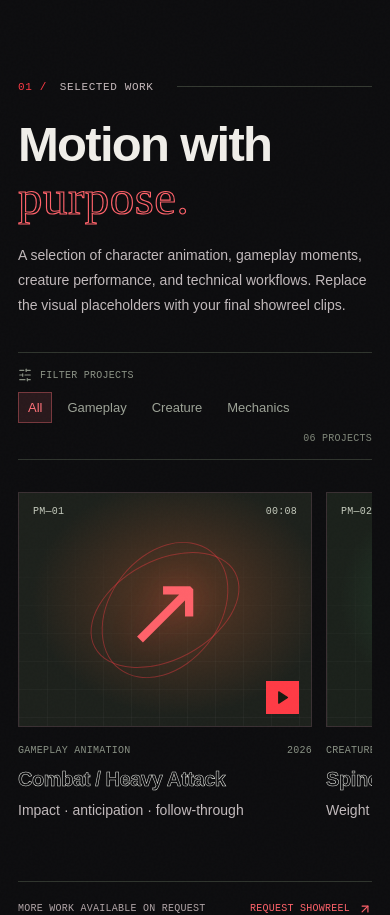
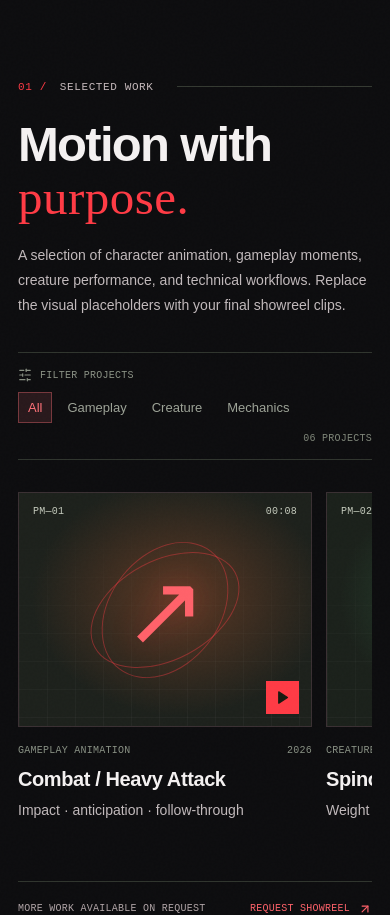
Before and after one commit to priyanshu841/priyanshu-portfolio, a React (Vite) app: page / in a window 390 px wide. Shown: the part 1082-1997 px from the top of the page. Built offline with nearby package versions, Linux system fonts and the light colour scheme.

Commit message:
Revert today's text typography changes

```diff
--- a/src/styles.css
+++ b/src/styles.css
@@ -235,21 +235,3 @@ body{color:#f4f1f1}
 .software-empty span{font-size:13px;color:#c2babc}
 @media(max-width:900px){.software-controls{grid-template-columns:1fr auto}.software-search{grid-column:1/-1}.software-filter-groups{flex-direction:row;flex-wrap:wrap}.software-updates{grid-template-columns:1fr 1.3fr}.software-updates>a{grid-column:1/-1}.software-feature-copy{padding:25px}}
 @media(max-width:650px){.software-feature{grid-template-columns:1fr}.software-feature-copy{padding:23px}.software-feature-copy h3{font-size:35px;margin-top:22px}.software-feature-visual{min-height:220px;border-left:0;border-top:1px solid #493337}.software-updates{grid-template-columns:1fr;gap:12px;padding:18px 0}.software-updates>a{grid-column:auto}.software-controls{grid-template-columns:1fr;gap:12px}.software-search{grid-column:auto}.software-filter-groups{flex-direction:column;gap:8px}.software-filter-groups .filters{flex-wrap:wrap}.software-controls .result-count{margin-left:0}.script-specs{grid-template-columns:1fr 1fr}.script-details-toggle{font-size:8px}}
-
-
-/* Only red accent words use outline styling; white heading text stays solid. */
-.hero h1,.section-heading h2,.technical-layout h2,.about-layout h2,.contact-main h2,.resume-copy h2{
-  color:#f0eee9;-webkit-text-fill-color:#f0eee9;-webkit-text-stroke:0;
-}
-/* Red accent words get a red outline; all other heading text keeps its existing style. */
-.hero h1 em,.section-heading h2 em,.technical-layout h2 em,.about-layout h2 em,.contact-main h2 em,.resume-copy h2 em,.showreel-caption em,.software-feature-copy h3 em{
-  color:transparent;-webkit-text-fill-color:transparent;-webkit-text-stroke:1.15px #ff626a;
-}
-.project-card h3,.script-card h3,.capability h3,.software-feature-copy h3,.software-updates h3,.resume-focus h3{
-  color:transparent;-webkit-text-fill-color:transparent;-webkit-text-stroke:.65px #e8eae4;
-}
-.script-details>strong,.software-eyebrow{color:#ff858b}
-@media(max-width:650px){
- .hero h1,.section-heading h2,.technical-layout h2,.about-layout h2,.contact-main h2,.resume-copy h2{-webkit-text-stroke:0}
- .project-card h3,.script-card h3,.capability h3,.software-feature-copy h3,.software-updates h3,.resume-focus h3{-webkit-text-stroke:.55px #e8eae4}
-}
```
